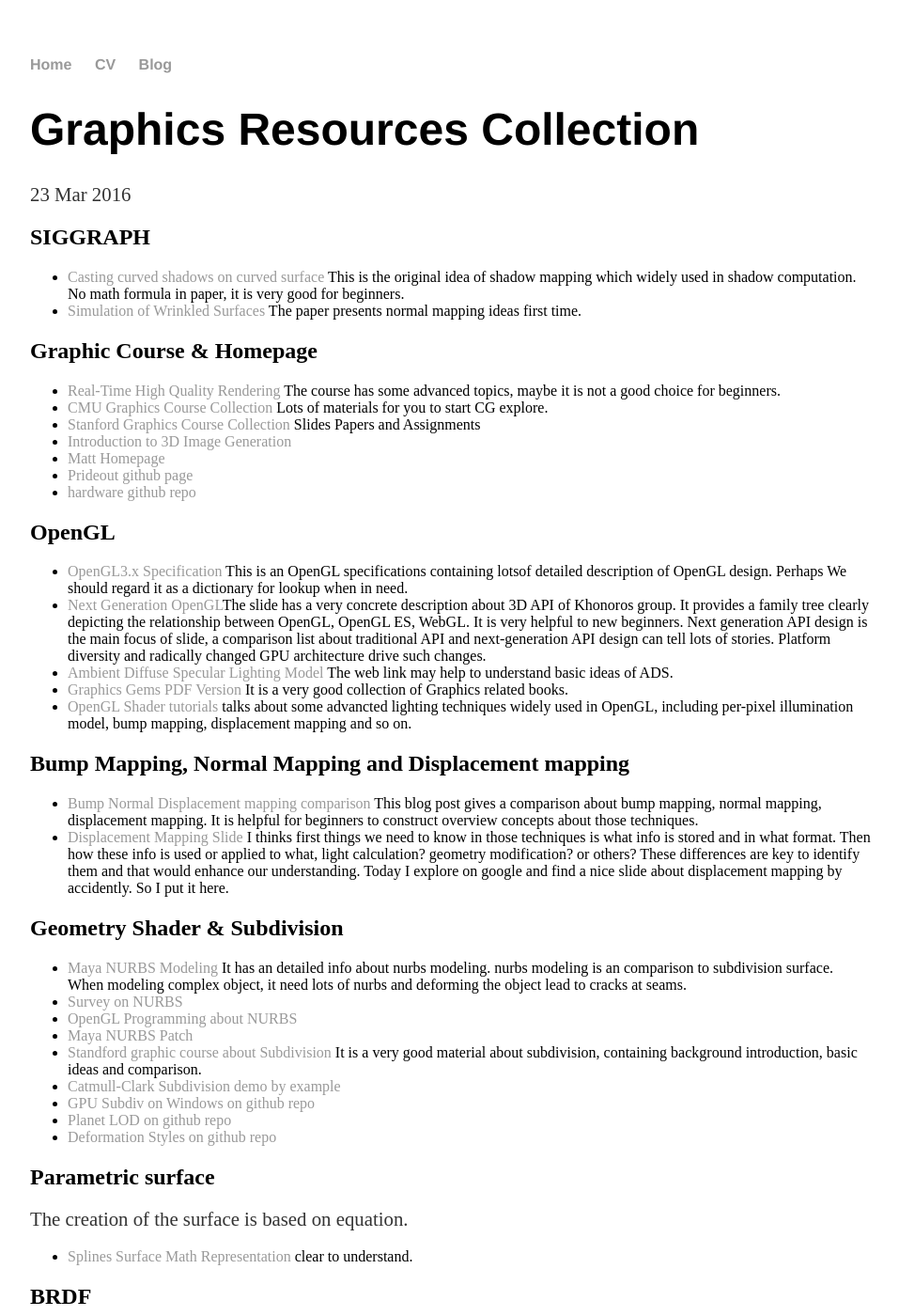
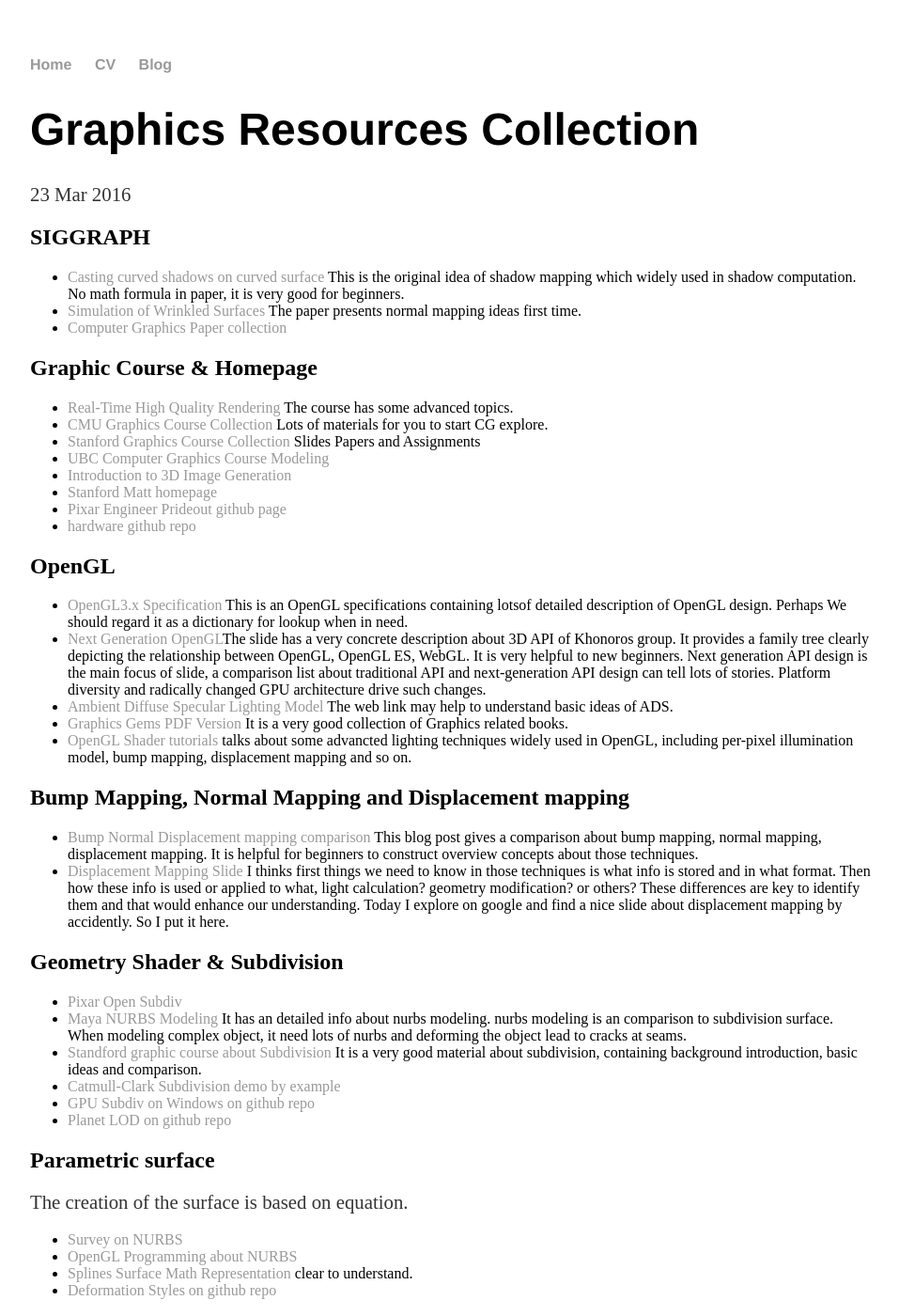
Before and after one commit to ychding11/ychding11.github.io, a Jekyll site: the page built from _posts/2015-03-23-Graphics-Resources.md, in a window 1280 px wide and 1400 px high. Shown: the whole window at 94% size, without its empty margins (160-1117 px from the left). Built offline with Jekyll 4.4.1, drawn with Linux system fonts in a browser that asks for light colours; some of the changed text lies outside the part shown.

Commit message:
1. add new resources

```diff
--- a/_posts/2015-03-23-Graphics-Resources.md
+++ b/_posts/2015-03-23-Graphics-Resources.md
@@ -7,19 +7,19 @@ date: 2016-03-23
 ## SIGGRAPH
 
 - [Casting curved shadows on curved surface](http://cseweb.ucsd.edu/~ravir/274/15/papers/p270-williams.pdf) This is the original idea
-  of shadow mapping which widely used in shadow computation. No math formula in paper, it is very good for beginners.
-- [Simulation of Wrinkled Surfaces](http://research.microsoft.com/pubs/73939/p286-blinn.pdf) The paper presents normal mapping ideas
-  first time.
+    of shadow mapping which widely used in shadow computation. No math formula in paper, it is very good for beginners.
+- [Simulation of Wrinkled Surfaces](http://research.microsoft.com/pubs/73939/p286-blinn.pdf) The paper presents normal mapping ideas first time.
+- [Computer Graphics Paper collection](http://kesen.realtimerendering.com/)
 
 ## Graphic Course & Homepage
 
-- [Real-Time High Quality Rendering](http://cseweb.ucsd.edu/~ravir/274/15/274.html) The course has some advanced topics,
-    maybe it is not a good choice for beginners.
+- [Real-Time High Quality Rendering](http://cseweb.ucsd.edu/~ravir/274/15/274.html) The course has some advanced topics.
 - [CMU Graphics Course Collection](http://graphics.cs.cmu.edu/?page_id=16) Lots of materials for you to start CG explore.
 - [Stanford Graphics Course Collection](http://graphics.stanford.edu/courses/) Slides Papers and Assignments
+- [UBC Computer Graphics Course Modeling](http://www.cs.ubc.ca/~sheffa/dgp/sylabus.html)
 - [Introduction to 3D Image Generation](http://web.cse.ohio-state.edu/~hwshen/781/Site/Main.html)
-- [Matt Homepage](https://graphics.stanford.edu/~mdfisher/index.html)
-- [Prideout github page](http://github.prideout.net/)
+- [Stanford Matt homepage](https://graphics.stanford.edu/~mdfisher/index.html)
+- [Pixar Engineer Prideout github page](http://github.prideout.net/)
 - [hardware github repo](https://github.com/hardware)
 
 ## OpenGL
@@ -52,32 +52,30 @@ date: 2016-03-23
 
 ## Geometry Shader & Subdivision
 
+- [Pixar Open Subdiv](http://graphics.pixar.com/opensubdiv/docs/subdivision_surfaces.html)
 - [Maya NURBS Modeling](https://courses.cs.washington.edu/courses/cse459/06wi/help/mayaguide/Complete/NURBS.pdf)
-    It has an detailed info about nurbs modeling. nurbs modeling is an
-    comparison to subdivision surface. When modeling complex object, it
+    It has an detailed info about nurbs modeling. nurbs modeling is an comparison to subdivision surface. When modeling complex object, it
     need lots of nurbs and deforming the object lead to cracks at seams.
-- [Survey on NURBS](http://design.osu.edu/carlson/history/PDFs/Piegl-NURBS-91.pdf)
-- [OpenGL Programming about NURBS](http://www.glprogramming.com/red/chapter12.html)
-- [Maya NURBS Patch](http://www.3dtutorials.michaelorourke.com/tutorials/Modeling/Basics/NurbsPatchsIntro12.pdf)
 - [Standford graphic course about Subdivision](http://graphics.stanford.edu/courses/cs468-10-fall/LectureSlides/10_Subdivision.pdf)
-    It is  a very good material about subdivision, containing background introduction, basic ideas and comparison.
+    It is a very good material about subdivision, containing background introduction, basic ideas and comparison.
 - [Catmull-Clark Subdivision demo by example](http://www.rorydriscoll.com/2008/08/01/catmull-clark-subdivision-the-basics/)
 - [GPU Subdiv on Windows on github repo](https://github.com/astrolagrange/GPU-based-feature-adaptive-rendering-of-Loop-subdivision-surfaces)
 - [Planet LOD on github repo](https://github.com/sp4cerat/Planet-LOD)
-- [Deformation Styles on github repo](https://github.com/sp4cerat/Deformation-Styles-using-Spline-Skinning)
 
 ## Parametric surface
 
 The creation of the surface is based on equation.
 
+- [Survey on NURBS](http://design.osu.edu/carlson/history/PDFs/Piegl-NURBS-91.pdf)
+- [OpenGL Programming about NURBS](http://www.glprogramming.com/red/chapter12.html)
 - [Splines Surface Math Representation](http://mrl.nyu.edu/~perlin/courses/spring2009/splines4.html)
     clear to understand.
+- [Deformation Styles on github repo](https://github.com/sp4cerat/Deformation-Styles-using-Spline-Skinning)
 
 ## BRDF
 
 - [Disney BRDF analysis Tool](http://www.disneyanimation.com/technology/brdf.html)
 - [Survey on BRDF Representation](http://www.cs.princeton.edu/~smr/cs348c-97/surveypaper.html)
-
 
 ## Tessellation
 
```
Also changed, not shown: other parts of _posts/2015-03-23-Graphics-Resources.md (+2 -1 lines), _posts/2015-04-10-Digital-Image-Processing.md (+7 -2 lines).
